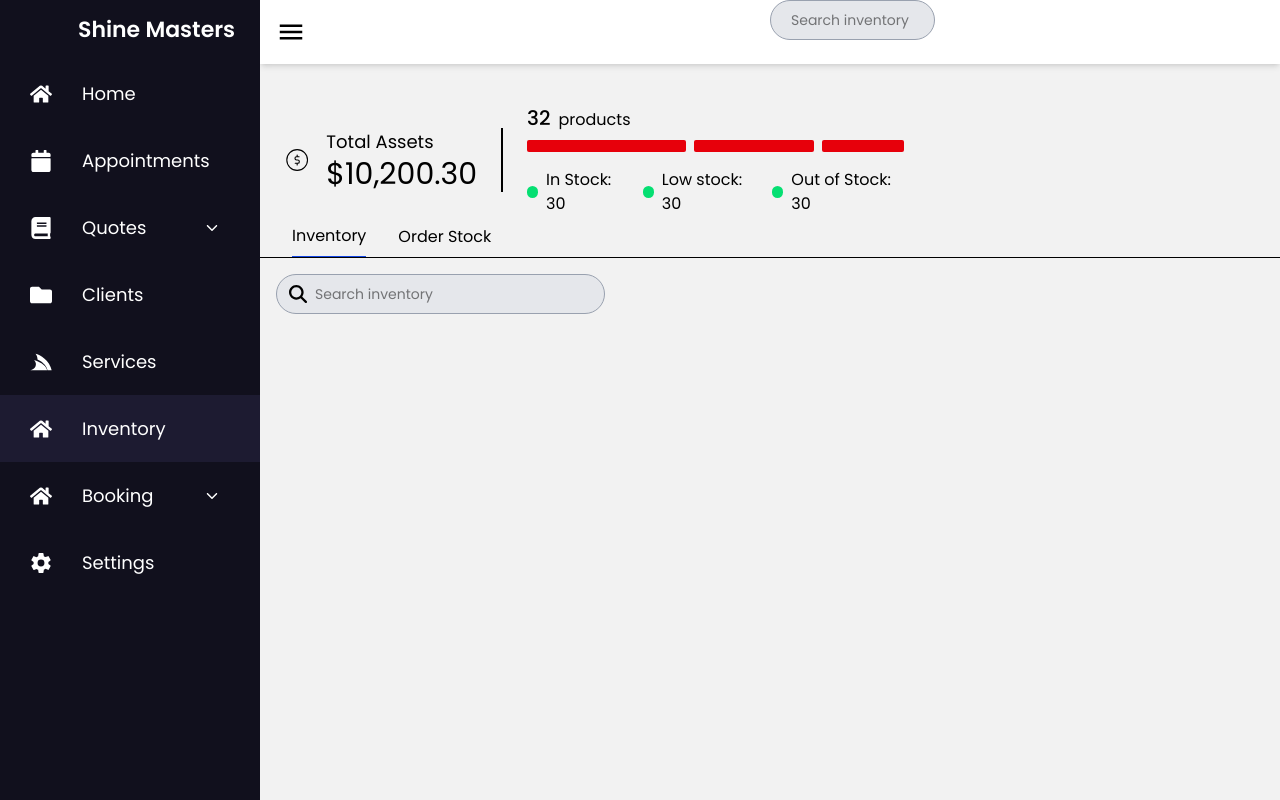
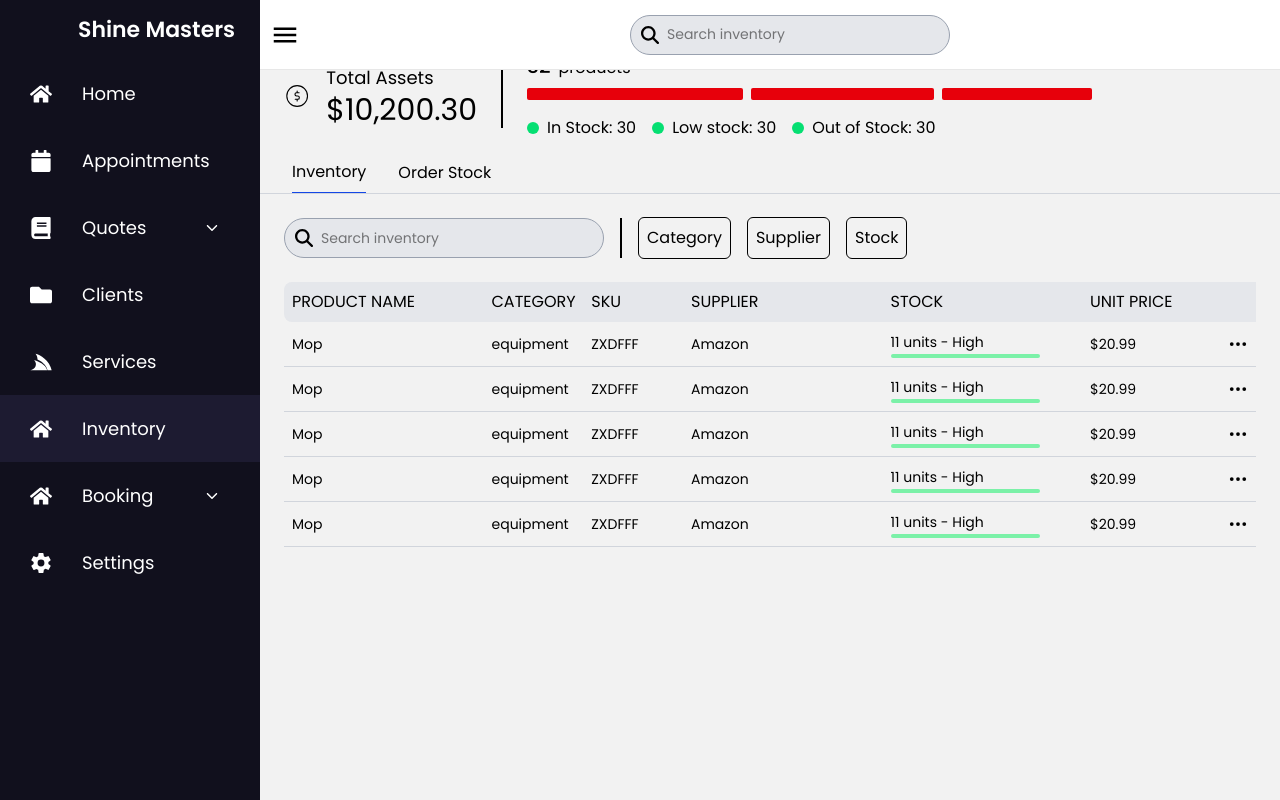
Before and after one commit to Jmiller1294/sm-operations-hub, a Next.js app: page /inventory in a window 1280 px wide. Built offline with nearby package versions, Linux system fonts and the light colour scheme.

Commit message:
made buttons reusable

```diff
--- a/app/components/Header.tsx
+++ b/app/components/Header.tsx
@@ -1,20 +1,14 @@
 import React from "react";
 import styles from "../styles/Header.module.css";
 import { IoMdMenu } from "react-icons/io";
-import SearchBar from "./searchbar";
+import SearchBar from "./Searchbar";
 
-const Header = ({ onToggle }: any) => {
+const Header = ({ onToggle, isExpanded }: any) => {
   return (
-    <div className="relative w-full h-16">
-      <div className="absolute top-0 right-0 w-full h-fit bg-white shadow-md flex items-center justify-between px-4">
-        <IoMdMenu
-          fontSize={30}
-          onClick={() => onToggle()}
-          className="cursor-pointer "
-        />
-        <div className="w-1/2 h-16 ml-auto">
-          <SearchBar />
-        </div>
+    <div className={`${styles.container}  ${isExpanded ? "" : styles.closed}`}>
+      <IoMdMenu fontSize={30} onClick={() => onToggle()} />
+      <div className="ml-auto mr-auto">
+        <SearchBar />
       </div>
     </div>
   );
--- a/app/components/Tabs.tsx
+++ b/app/components/Tabs.tsx
@@ -7,13 +7,24 @@ const Tabs = ({ tabs }) => {
   const pathname = usePathname();
 
   return (
-    <div className="flex flex-row justify-items-center items-center gap-8 w-full pt-2 pl-8 border-b">
-      {tabs.map((tab:any, index:number) => {
+    <div className="flex flex-row justify-items-center items-center gap-8 w-full h-fit pt-2 pl-8 border-b-1 border-gray-300">
+      {tabs.map((tab: any, index: number) => {
         return (
-          <Link className={pathname === tab.path ? 'border-b-blue-700 border-b-1 pb-2' : 'pb-2'} href={tab.path} key={index}>{tab.label}</Link>
-        )
+          <Link
+            className={
+              pathname === tab.path
+                ? "border-b-blue-700 border-b-1 pb-2"
+                : "pb-2"
+            }
+            href={tab.path}
+            key={index}
+          >
+            {tab.label}
+          </Link>
+        );
       })}
     </div>
+
   );
 }
 
--- /dev/null
+++ b/app/components/buttons/BasicButton.tsx
@@ -0,0 +1,23 @@
+import React from "react";
+
+const BasicButton = ({
+  onClick,
+  rounded,
+  color,
+  children,
+  textColor,
+  fontSize,
+}) => {
+  return (
+    <button
+      className={`flex flex-row justify-center items-center h-fit w-fit ${
+        rounded ? "rounded-3xl" : "rounded-lg"
+      } ${fontSize} ${textColor} ${color} font-semibold cursor-pointer pt-2.5 pb-2.5 pl-3.5 pr-3.5 border-1 text-center`}
+      onClick={() => onClick()}
+    >
+      {children}
+    </button>
+  );
+};
+
+export default BasicButton;
--- /dev/null
+++ b/app/components/buttons/DropdownButton.tsx
@@ -0,0 +1,56 @@
+import React from "react";
+import Link from "next/link";
+
+const DropdownButton = ({
+  children,
+  onClick,
+  rounded,
+  fontSize,
+  textColor,
+  color,
+  border,
+  padding,
+  active,
+  ref
+}) => {
+  return (
+    <div className={`relative inline-block w-fit h-fit`} ref={ref}>
+      <button
+        className={`flex flex-row justify-center items-center h-fit w-fit ${
+          rounded ? "rounded-3xl" : "rounded-lg"
+        } ${fontSize} ${textColor} font-semibold cursor-pointer ${
+          padding ? "pt-2.5 pb-2.5 pl-3.5 pr-3.5" : ""
+        } ${color} ${border} text-center`}
+        onClick={() => onClick()}
+      >
+        {children}
+      </button>
+      <div
+        className={`absolute bg-gray-200 min-w-44 shadow-xl rounded-md ${
+          active ? "block" : "hidden"
+        }`}
+      >
+        <Link
+          href={"/appointments/calendar/day"}
+          className="pt-2 pb-2 pr-2 pl-2 text-decoration-line-none block z-10"
+        >
+          Day
+        </Link>
+        <Link
+          href={"/appointments/calendar/week"}
+          className="pt-2 pb-2 pr-2 pl-2 text-decoration-line-none block z-10"
+        >
+          Week
+        </Link>
+        <Link
+          href={"/appointments/calendar/month"}
+          className="pt-2 pb-2 pr-2 pl-2 text-decoration-line-none block z-10"
+        >
+          Month
+        </Link>
+      </div>
+    </div>
+  );
+};
+
+export default DropdownButton;
--- a/app/components/searchbar.tsx
+++ b/app/components/searchbar.tsx
@@ -2,8 +2,10 @@ import { FaMagnifyingGlass } from "react-icons/fa6";
 
 const SearchBar = () => {
   return (
-    <div className="flex w-1/3 items-center rounded-full border border-gray-400 h-10 bg-gray-200 px-3 text-sm">
-      <FaMagnifyingGlass size={18} />
+    <div className="flex flex-row rounded-full border-gray-400 border-1 h-10 w-80 bg-gray-200 items-center p-2.5 text-sm">
+      <label htmlFor="searchbar">
+        <FaMagnifyingGlass size={18} />
+      </label>
       <input
         id="searchbar"
         name="searchbar"
--- a/app/inventory/components/Header.tsx
+++ b/app/inventory/components/Header.tsx
@@ -14,18 +14,18 @@ const InventoryHeader = () => {
           <span className='text-xl font-medium mr-2'>32</span>
           <span>products</span>
         </div>
-        <div className="flex flex-row h-5 w-1/2 gap-2">
+        <div className="flex flex-row h-5 w-3/4 gap-2">
           <div
-            className={`h-3 w-[calc(20%+(100px-10px))] bg-red-600 rounded-xs`}
+            className={`h-3 w-[calc(30%+(100px-10px))] bg-red-600 rounded-xs`}
           ></div>
           <div
-            className={`h-3 w-[calc(20%+(100px-50px))] bg-red-600 rounded-xs`}
+            className={`h-3 w-[calc(30%+(100px-50px))] bg-red-600 rounded-xs`}
           ></div>
           <div
-            className={`h-3 w-[calc(20%+(100px-90px))] bg-red-600 rounded-xs`}
+            className={`h-3 w-[calc(30%+(100px-90px))] bg-red-600 rounded-xs`}
           ></div>
         </div>
-        <div className="flex flex-row h-auto w-1/2 gap-4">
+        <div className="flex flex-row h-auto w-3/4 gap-4">
           <div className="flex flex-row h-fit w-fit items-center gap-2">
             <div className="bg-green-400 h-3 w-3 rounded-full"></div>
             <span>In Stock: 30</span>
--- a/app/inventory/page.tsx
+++ b/app/inventory/page.tsx
@@ -1,13 +1,108 @@
-import React from 'react';
+import React from "react";
 import { FaMagnifyingGlass } from "react-icons/fa6";
-import SearchBar from '../components/searchbar';
+import SearchBar from "../components/Searchbar";
+import { BsThreeDots } from "react-icons/bs";
+
+const inventoryItems = [
+  {
+    id: 1,
+    name: "Mop",
+    category: "equipment",
+    sku: "ZXDFFF",
+    supplier: "Amazon",
+    stock: 11,
+    price: 20.99,
+  },
+  {
+    id: 2,
+    name: "Mop",
+    category: "equipment",
+    sku: "ZXDFFF",
+    supplier: "Amazon",
+    stock: 11,
+    price: 20.99,
+  },
+  {
+    id: 3,
+    name: "Mop",
+    category: "equipment",
+    sku: "ZXDFFF",
+    supplier: "Amazon",
+    stock: 11,
+    price: 20.99,
+  },
+  {
+    id: 4,
+    name: "Mop",
+    category: "equipment",
+    sku: "ZXDFFF",
+    supplier: "Amazon",
+    stock: 11,
+    price: 20.99,
+  },
+  {
+    id: 5,
+    name: "Mop",
+    category: "equipment",
+    sku: "ZXDFFF",
+    supplier: "Amazon",
+    stock: 11,
+    price: 20.99,
+  },
+];
 
 const InventoryPage = () => {
   return (
-    <div className="flex flex-col h-full w-full p-4">
-      <SearchBar />
+    <div className="flex flex-col h-fit w-full p-6">
+      <div className="flex flex-row items-center gap-4 h-10">
+        <SearchBar />
+        <div className="flex flex-row w-1/2 h-full border-l-2 pl-4 items-center gap-4">
+          <button className="w-fit h-fit border-1 p-2 rounded-md">
+            Category
+          </button>
+          <button className="w-fit h-fit border-1 p-2 rounded-md">
+            Supplier
+          </button>
+          <button className="w-fit h-fit border-1 p-2 rounded-md">Stock</button>
+        </div>
+      </div>
+
+      <div className="flex flex-row bg-gray-200 w-full h-fit mt-6 p-2 rounded-l-lg">
+        <span className="flex-2/7 text-md">PRODUCT NAME</span>
+        <span className="flex-1/7 text-md">CATEGORY</span>
+        <span className="flex-1/7 text-md">SKU</span>
+        <span className="flex-2/7 text-md">SUPPLIER</span>
+        <span className="flex-2/7 text-md">STOCK</span>
+        <span className="flex-1/7 text-md">UNIT PRICE</span>
+        <span className="flex-1/12  text-md"></span>
+      </div>
+      <ul>
+        {inventoryItems.map((item) => {
+          return (
+            <li
+              className="flex flex-row w-full h-fit items-center p-2 border-b-1 border-gray-300"
+              key={item.id}
+            >
+              <span className="flex-2/7 text-sm">{item.name}</span>
+              <span className="flex-1/7 text-sm">{item.category}</span>
+              <span className="flex-1/7 text-sm">{item.sku}</span>
+              <span className="flex-2/7 text-sm">{item.supplier}</span>
+              <div className="flex-2/7 flex-col gap-1 h-fit">
+                <span className="text-sm">
+                  {item.stock} units - {item.stock > 10 ? "High" : "Low"}
+                </span>
+                <div className="bg-green-300 h-1 w-3/4 rounded-md"></div>
+              </div>
+              <span className="flex-1/7 text-sm">${item.price}</span>
+              <span className="flex-row flex-1/12 justify-items-end">
+                <BsThreeDots size={20} />
+              </span>
+            </li>
+          );
+        })}
+      </ul>
     </div>
   );
-}
+};
 
 export default InventoryPage;
--- a/app/layoutWrapper.tsx
+++ b/app/layoutWrapper.tsx
@@ -21,7 +21,7 @@ export default function LayoutWrapper({
         <Sidebar isExpanded={isExpanded} />
       </div>
       <main className={`main-container ${isExpanded ? "" : "closed"}`}>
-        <Header onToggle={toggleContainer} />
+        <Header onToggle={toggleContainer} isExpanded={isExpanded} />
         {children}
       </main>
     </div>
--- a/app/styles/AppointmentsPage.module.css
+++ b/app/styles/AppointmentsPage.module.css
@@ -22,13 +22,12 @@
   width: 100%;
   box-sizing: border-box;
   align-items: center;
-  padding: 0 26px 0 10px;
+  padding: 14px;
 }
 
 .toggleContainer {
   display: inline-block;
   position: relative;
-  padding: 16px;
 }
 
 .toggleInput {
@@ -80,11 +79,10 @@
   height: fit-content;
   width: 9%;
   height: 40px;
-  padding: 10px;
+  padding-left: 6px;
+  padding-right: 6px;
   box-sizing: border-box;
-  margin-top: 5px;
   align-items: center;
-  margin-right: 10px;
 }
 
 .todayButton {
@@ -103,23 +101,6 @@
   background-color: #ddd;
 }
 
-.newAppointmentButton {
-  display: flex;
-  flex-direction: row;
-  justify-content: center;
-  align-items: center;
-  height: 34px;
-  width: 50%;
-  border-radius: 25px;
-  font-size: 1vw;
-  font-weight: 550;
-  border: none;
-  cursor: pointer;
-  padding-left: 8px;
-  padding-right: 8px;
-  box-shadow: 0 1px 3px rgba(0, 0, 0, 0.2);
-}
-
 .newAppointmentButton:hover {
   background-color: #ddd;
 }
@@ -131,7 +112,7 @@
   justify-content: space-between;
   margin-left: auto;
   height: 40px;
-  width: 30%;
+  width: 28%;
   font-size: 0.9rem;
   font-weight: 550;
   box-sizing: border-box;
@@ -200,6 +181,7 @@
   font-size: 20px;
   font-weight: normal;
   margin-left: 4px;
+  margin-right: 4px;
 }
 
 .side-modal {
--- a/app/styles/Header.module.css
+++ b/app/styles/Header.module.css
@@ -1,9 +1,16 @@
 .container {
   position: fixed;
   display: flex;
+  height: 70px;
+  width: calc(100% - 260px);
   background-color: hsl(0, 0%, 100%);
   align-items: center;
   border-bottom: 1px solid #e7e7e7;
   padding-left: 10px;
   z-index: 6;
+  transition: all 0.5s ease;
 }
+
+.closed{
+  width: calc(100% - 80px);
+}
```
Also changed, not shown: app/appointments/components/Header.tsx (+59 -50 lines), app/components/buttons/Slider.tsx (added), 2 other files (tests, documents, lock files or other folders).
